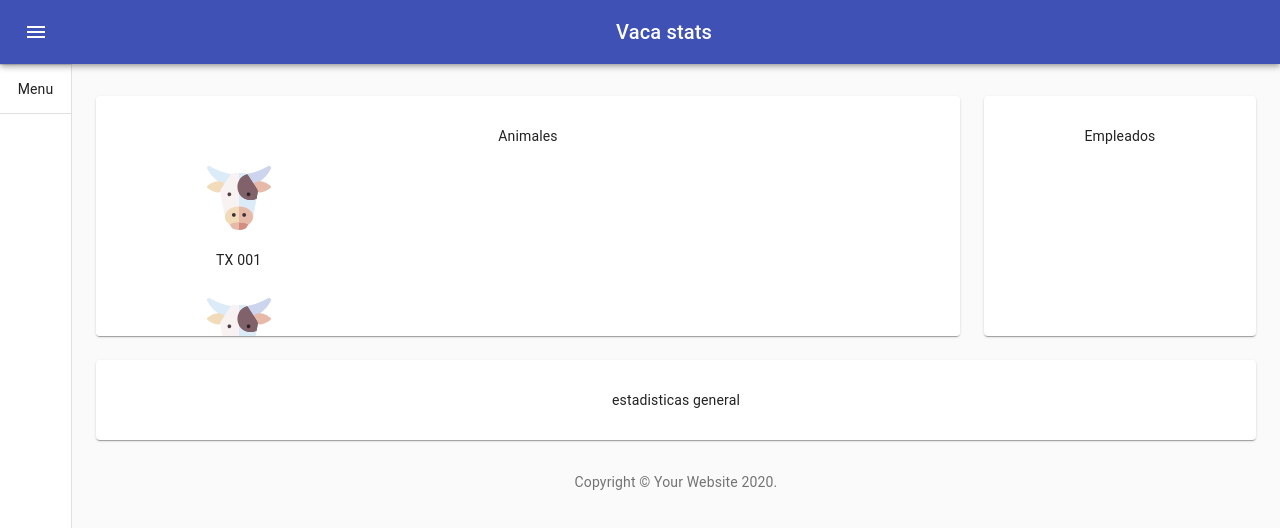
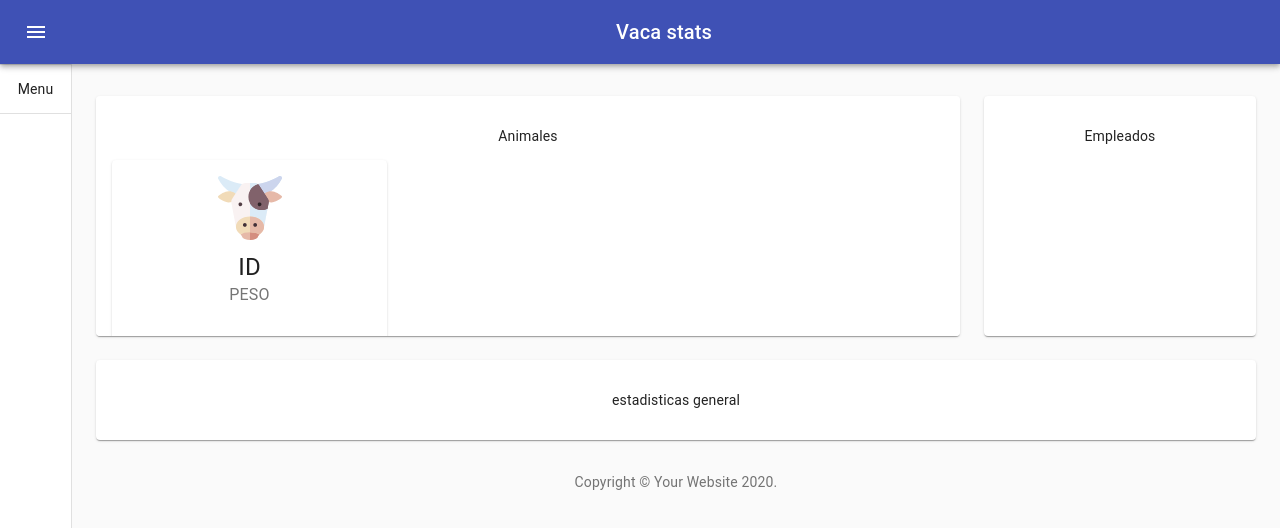
Before and after one commit to FMB555/SEMI-1, a React (Create React App) app: page / in a window 1280 px wide. Shown: the top 528 px of the page. Built offline with nearby package versions, Linux system fonts and the light colour scheme.

Commit message:
Vaquitas Hardcodeadas

```diff
--- a/src/Partes/Animales.js
+++ b/src/Partes/Animales.js
@@ -2,7 +2,10 @@ import React, {useState}from 'react';
 
 //Material UI
 import { makeStyles } from '@material-ui/core/styles';
-import {Button, Grid, Modal} from '@material-ui/core';
+import {Button, Grid, Modal,
+        Card, CardContent, CardActions, Typography,         //Cards
+        Table, TableContainer, TableHead, TableCell, TableBody, TableRow, Checkbox    //Tabla
+    } from '@material-ui/core';
 
 //Mis cosas
 import vacaIco from './../Icons/vaca.svg'
@@ -11,7 +14,7 @@ import vacasArray from './../Test/vacasArray.js'
 const useStyles = makeStyles((theme) => ({
     modal: {
         position: 'absolute',
-        width: 400,
+        width: '90%',
         backgroundColor: theme.palette.background.paper,
         border: '2px solid #000',
         boxShadow: theme.shadows[5],
@@ -22,64 +25,88 @@ const useStyles = makeStyles((theme) => ({
     },
     root: {
         flexGrow: 1,
-  }
+        minWidth: 275,
+    },
+    bullet: {
+        display: 'inline-block',
+        margin: '0 2px',
+        transform: 'scale(0.8)',
+    },
+    title: {
+        fontSize: 14,
+    },
+    pos: {
+        marginBottom: 12,
+    },
 }));
 
 export default function Animales() {
-    const styles = useStyles();
+    const classes = useStyles();
 
-    const [modalVaca, setModalVaca] = useState(false)
+    const [modalVacuna, setModalVacuna] = useState(false)
 
-    const [data, setData] = useState({
-        id:'',
-        texto:'',
-        vacuna: false
-    })
-
-    const abrirModalVaca = () => {
-        setModalVaca(true)
+    const abrirCerrarModalVacuna = () => {
+        setModalVacuna(!modalVacuna)
     }
 
-    const cerrarModalVaca = () => {
-        setModalVaca(false)
-        data.id = ''
-        data.texto = ''
-        data.vacuna = false
-    }
-
-    const seleccionarVaca = (vaca) => {
-        setData(vaca)
-        abrirModalVaca()
-    }
-
-    const mostrarVacas = (vacaLista) => {
-        return (vacaLista.map(vaca => { return(
-            <Grid container item xs={12} spacing={3}>
+    const mostrarVacas = (
+        <Grid container item xs={12} spacing={3}>
                 <Grid item xs={4} >
-                    <Button type='button'
-                        onClick={() => seleccionarVaca(vaca)}><img src={vacaIco} alt='Vaca' style={{width:64, height:64}}/></Button>
-                    <p>{vaca.id}</p>
+                    <Card className={classes.root}>
+                        <CardContent>
+                            <Typography className={classes.title} color="textSecondary" gutterBottom>
+                                <img src={vacaIco} alt='Vaca' style={{width:64, height:64}}/>
+                            </Typography>
+                            <Typography variant="h5" component="h2">
+                                ID
+                            </Typography>
+                            <Typography className={classes.pos} color="textSecondary">
+                                PESO
+                            </Typography>
+                        </CardContent>
+                        <CardActions>
+                            <Button size="small" onClick={abrirCerrarModalVacuna}>Vacunas</Button>
+                        </CardActions>
+                    </Card>
                 </Grid>
             </Grid>
-        )}))
-    }
+    )
 
-    const bodyVaca = (
-        <div className={styles.modal}>
-        <p>{data.vacuna}</p>
+    const bodyVacuna = (
+        <div className={classes.modal}>
+            <TableContainer>
+                <Table>
+                    <TableHead>
+                    <TableRow>
+                        <TableCell>Vacuna</TableCell>
+                        <TableCell>Dosis (en mg)</TableCell>
+                        <TableCell>Fecha</TableCell>
+                        <TableCell>Aplicada</TableCell>
+                    </TableRow>
+                    </TableHead>
+
+                    <TableBody>
+                    <TableRow>
+                        <TableCell>Nombre de Vacuna</TableCell>
+                        <TableCell>X</TableCell>
+                        <TableCell>Hoy jsjs</TableCell>
+                        <TableCell><Checkbox/></TableCell>
+                        </TableRow>
+                    </TableBody>
+                </Table>
+            </TableContainer>
         </div>
     )
 
   return (
-    <div className={styles.root}>
+    <div className={classes.root}>
         <Grid container spacing={1}>
-            {mostrarVacas(vacasArray)}
+            {mostrarVacas}
         </Grid>
 
-
-        <Modal open={modalVaca}
-            onClose={cerrarModalVaca}>
-            {bodyVaca}
+        <Modal open={modalVacuna}
+            onClose={abrirCerrarModalVacuna}>
+            {bodyVacuna}
         </Modal>
 
     </div>
```
